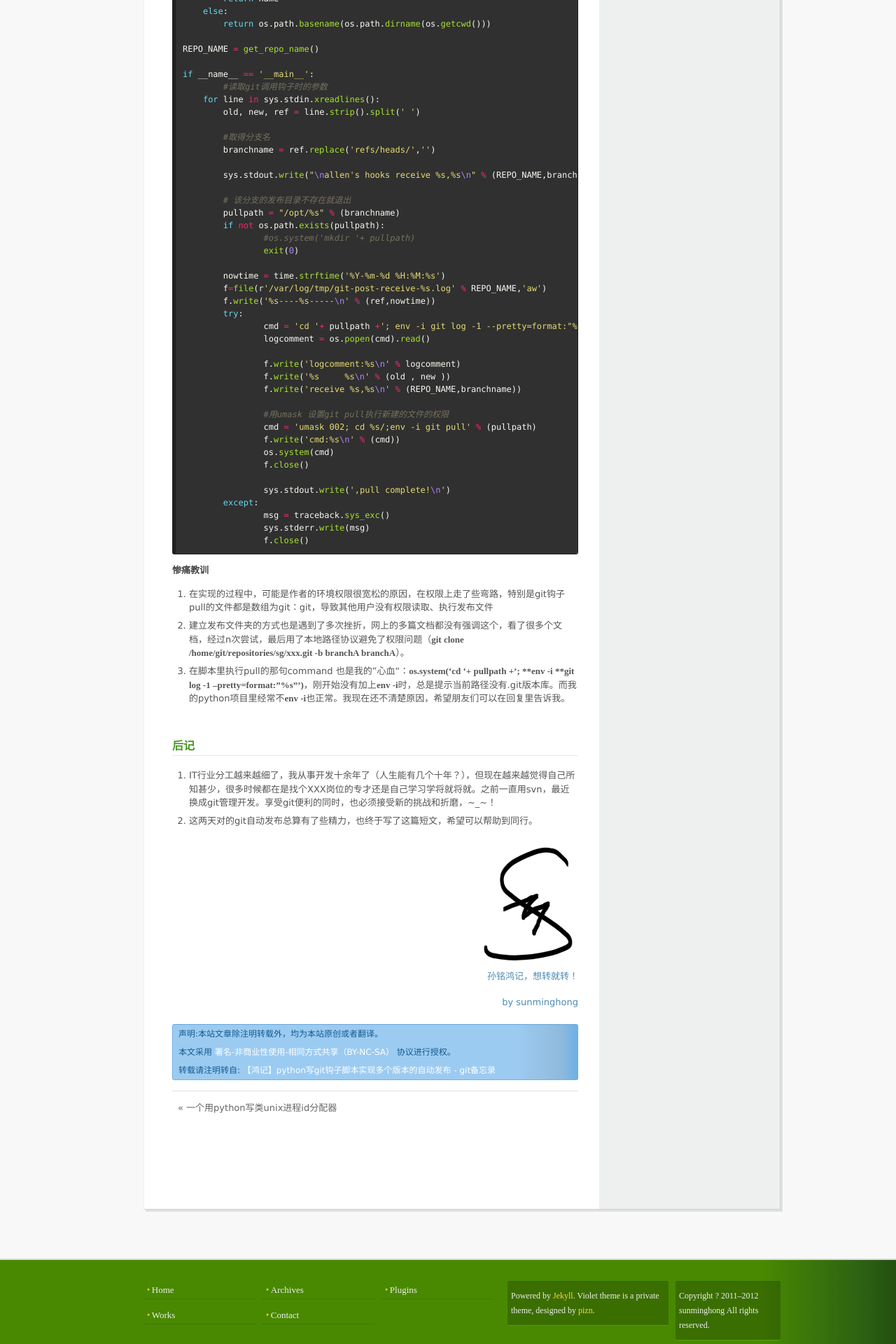
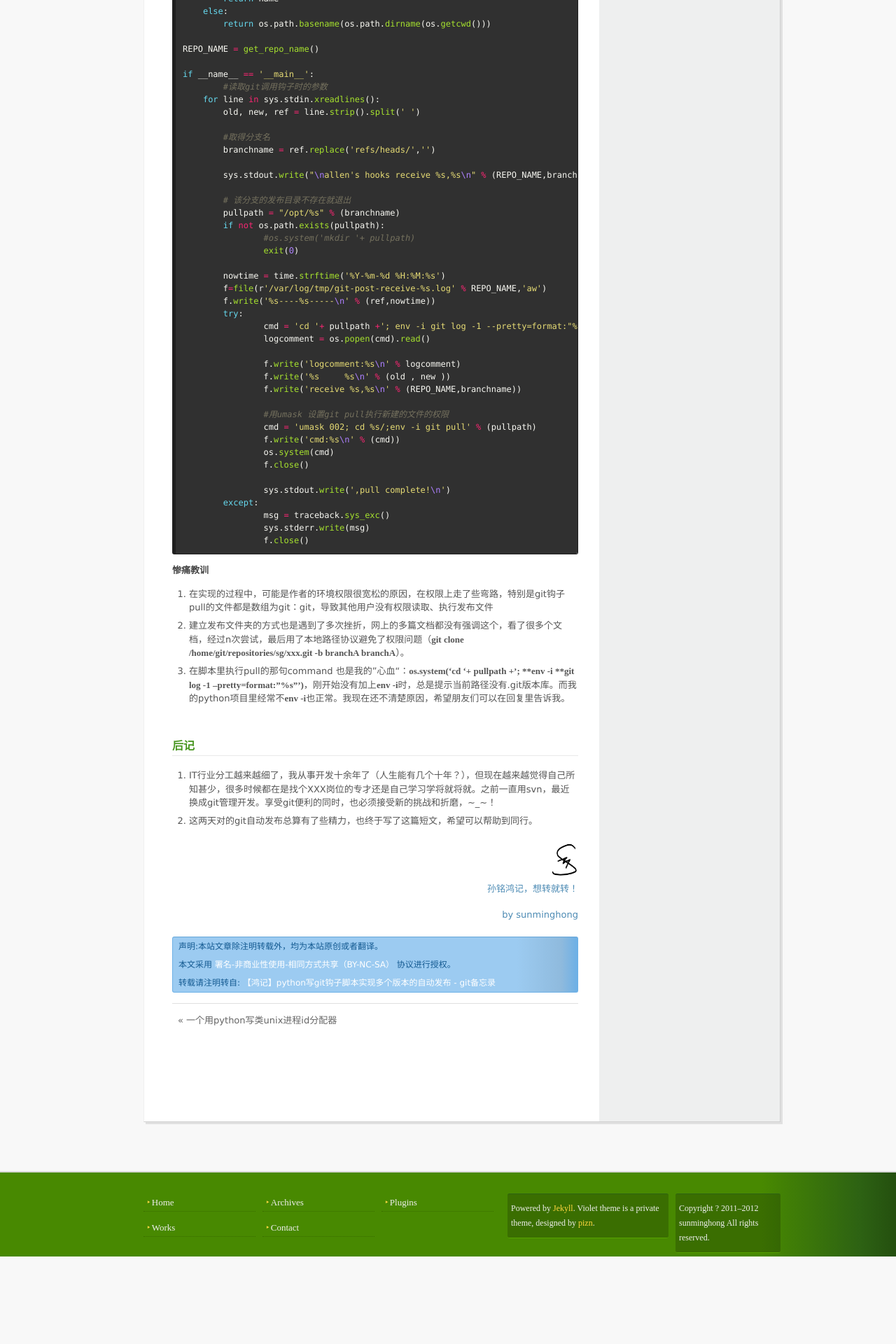
Before and after one commit to sunminghong/sunminghong.github.com, a Jekyll site: the page built from _posts/2012-12-19-git-auto-pub.md, in a window 1280 px wide. Shown: the part 1487-3407 px from the top of the page at 70% size. Built offline with Jekyll 4.4.1, drawn with Linux system fonts in a browser that asks for light colours; Markdown is read by kramdown in place of the engine named in the settings; comment, search, counter and statistics services are not loaded; after the commit the page ends 3282 px from its top, so only the background shows below that.

Commit message:
1.modify weibo icon css;2.finish git-auto-pub.md;

```diff
--- a/_layouts/post.html
+++ b/_layouts/post.html
@@ -20,7 +20,7 @@ isPost: true
                             <p class="meta"><time class="date" pubdate="{{ page.date | date_to_utc | date: '%Y-%m-%d' }}">{{ page.date | date_to_utc | date: "%Y-%m-%d" }}</time> By <a href="/contact.html" class="author" title="author">sunminghong</a><g:plusone size="small"></g:plusone></p>
                             <p class="description">{{ page.description }}</p>
                             {{ content }}
-							<p id="writerby"><img src="/images/smhlogo.png" border="0" alt="孙铭鸿logo"/><br>
+							<p id="writeby"><img src="/images/smhlogo.png" border="0" alt="孙铭鸿logo"/><br>
 <a href="http://www.cnblogs.com/yihuiso">孙铭鸿记，想转就转！</a></p>
 
 							<p style="text-align:right;"><a href="http://blog.5d13.cn" target="_blank" rel="nofollow">by sunminghong</a></p>
--- a/css/violet.css
+++ b/css/violet.css
@@ -1453,5 +1453,5 @@ p.v-my-face { padding-bottom: 0; margin: 0 auto 10px auto; text-align: right}
 	color: #4d8bbc;
 }
 
-#writerby {text-align:right;}
+#writeby {text-align:right;}
 #writeby img {height:48px;}
```
